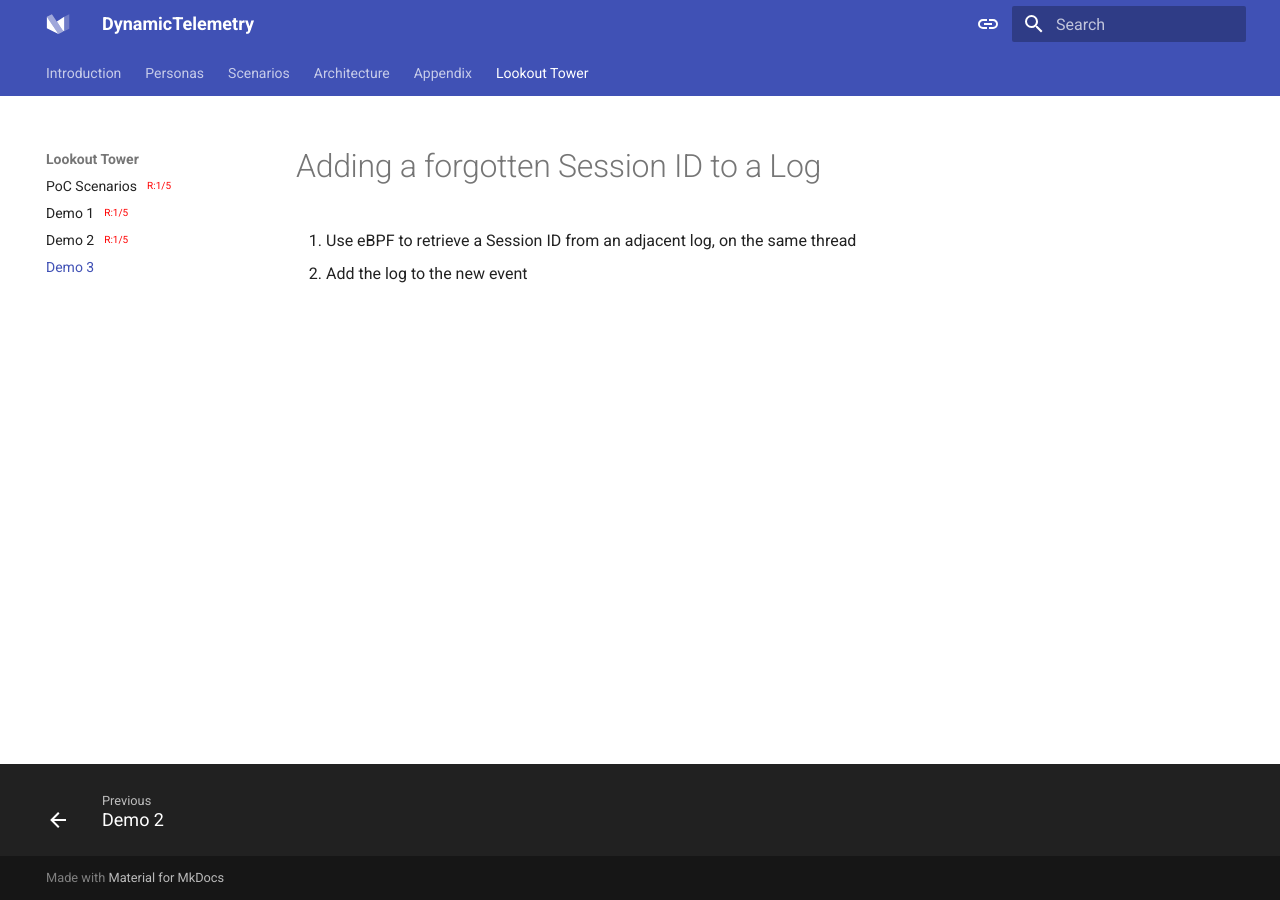
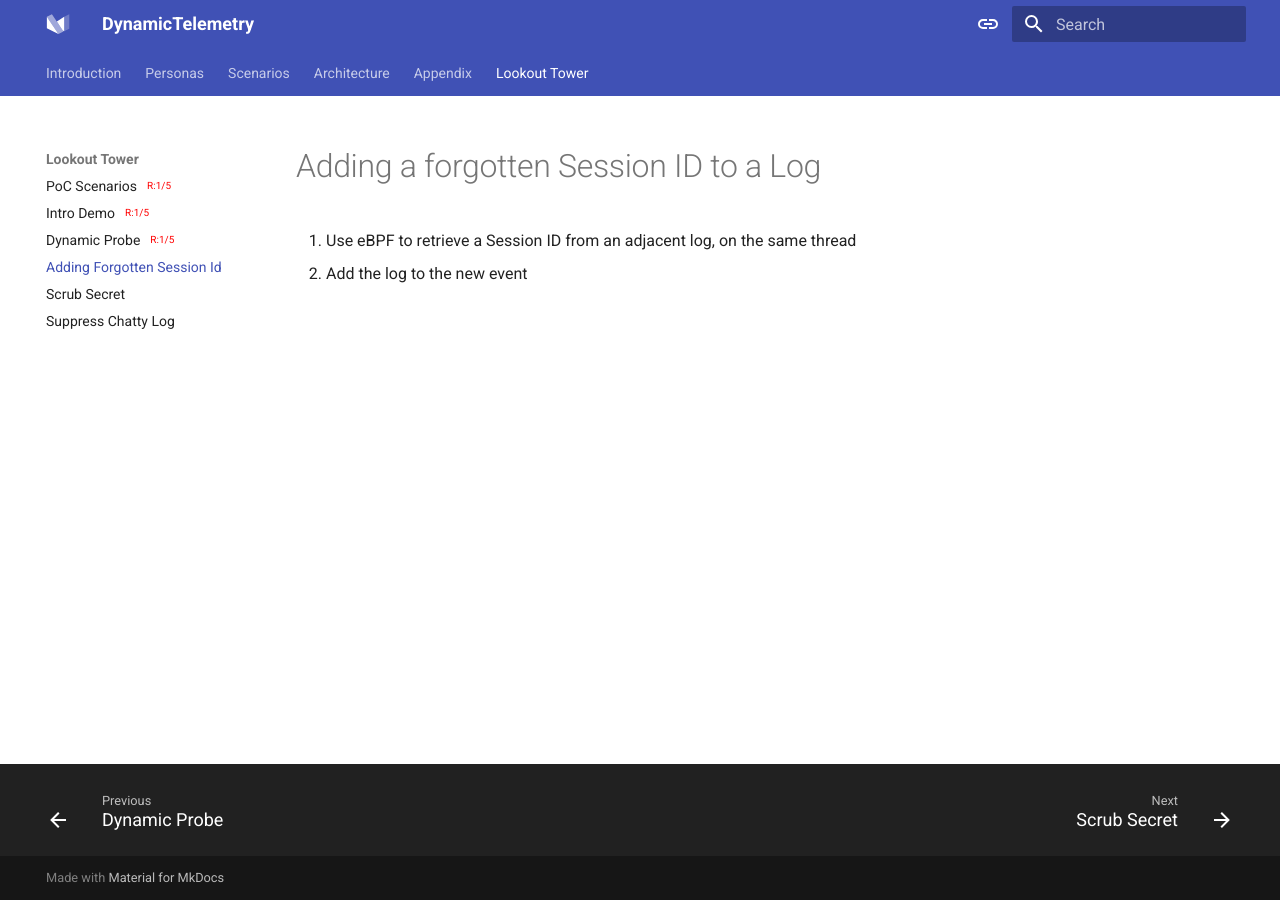
Before and after one commit to microsoft/DynamicTelemetry, an MkDocs documentation site: the page built from docs/LookoutTower/Samples/AddingSessionId/LookoutTower.Sample.AddSessionId.document.md, in a window 1280 px wide. Built offline with MkDocs 1.6.1 and Material for MkDocs 9.7.7, drawn with Linux system fonts in a browser that asks for light colours.

```diff
--- a/mkdocs.yml
+++ b/mkdocs.yml
@@ -109,8 +109,8 @@ nav:
             - Processors :
                 - Overview: ./Architecture/Components/Processors/Processor.Overview.document.md
                 - Options:
-                    - KQL : ./Architecture/Components/Processors/Processor.KQL.document.md
-                    - eBPF : ./Architecture/Components/Processors/Processor.eBPF.document.md
+                    - Query Language : ./Architecture/Components/Processors/Processor.QueryLanguage.document.md
+                    - Language : ./Architecture/Components/Processors/Processor.Language.document.md
 
             - Primitives:
                 - Internal Observer: ./Architecture/Components/Observer.InProcess.document.md
@@ -175,9 +175,11 @@ nav:
 
     - Lookout Tower:
         - PoC Scenarios: ./LookoutTower/PoC_Scenarios.document.md
-        - Demo 1: ./Demos/1_IntroDemo.md
-        - Demo 2: ./Demos/2_DynamicProbe.md
-        - Demo 3: ./Samples/AddingSessionId/Sample.AddSessionId.document.md
+        - Intro Demo: ./Demos/1_IntroDemo.md
+        - Dynamic Probe: ./Demos/2_DynamicProbe.md
+        - Adding Forgotten Session Id: ./LookoutTower/Samples/AddingSessionId/LookoutTower.Sample.AddSessionId.document.md
+        - Scrub Secret: ./LookoutTower/Samples/ScrubSecret/LookoutTower.Sample.ScrubSecret.document.md
+        - Suppress Chatty Log: ./LookoutTower/Samples/SuppressChattyLog/LookoutTower.Sample.SuppressChattyLog.document.md
 
 plugins:
     - search
```
Also changed, not shown: docs/Architecture/Components/Processors/Processor.QueryLanguage.document.md (added), docs/Architecture/Components/Processors/Processor.language.document.md (added), docs/LookoutTower/Samples/AddingSessionId/LookoutTower.Sample.AddSessionId.document.md (renamed from docs/Samples/AddingSessionId/Sample.AddSessionId.document.md), docs/LookoutTower/Samples/ScrubSecret/LookoutTower.Sample.ScrubSecret.document.md (added), docs/LookoutTower/Samples/SuppressChattyLog/LookoutTower.Sample.SuppressChattyLog.document.md (added).
